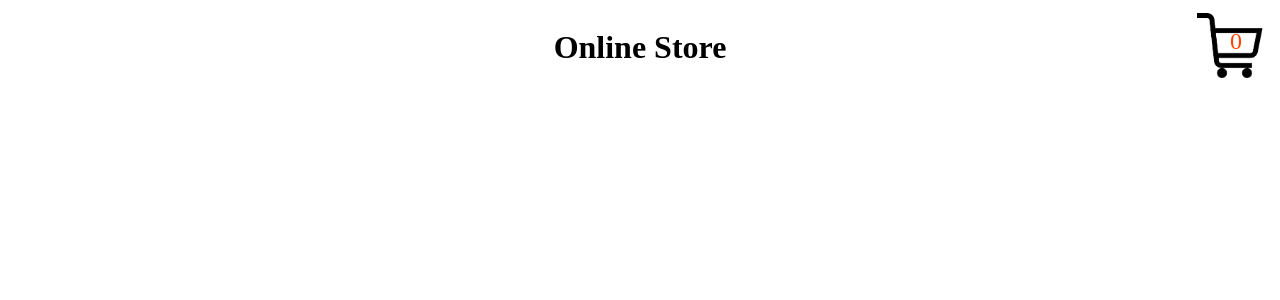
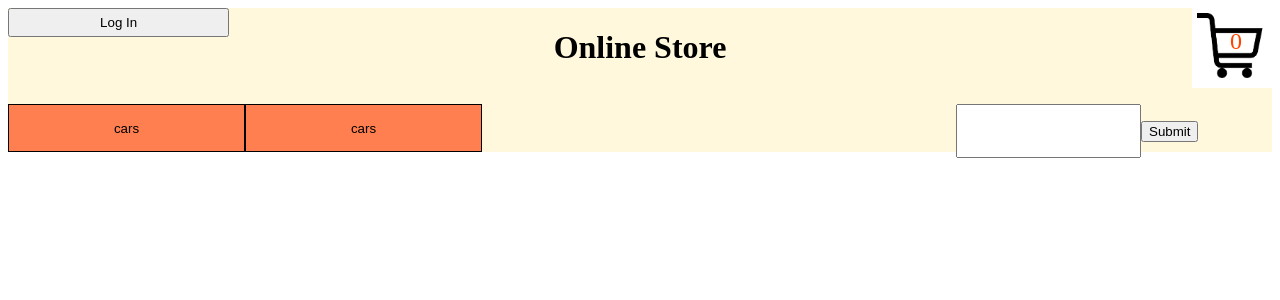
Before and after one commit to DanielHall-Eardley/online_store, a Vue app: page / in a window 1280 px wide. Shown: the top 300 px of the page. Built offline with nearby package versions, Linux system fonts and the light colour scheme.

Commit message:
22/12/2018

```diff
--- a/src/components/Cart.vue
+++ b/src/components/Cart.vue
@@ -9,7 +9,7 @@
   export default{
     computed:{
       itemCount: function(){
-        return this.$store.state.itemCount
+        return this.$store.state.customer.itemCount
       }
     },
     methods: {
--- /dev/null
+++ b/src/components/Input.vue
@@ -0,0 +1,20 @@
+<template>
+  <form>
+    <input/>
+    <button>Submit</button>
+  </form>
+</template>
+
+<script>
+
+</script>
+
+<style scoped>
+  form{
+    grid-column: 3/4;
+    grid-row: 2/3;
+  }
+  input{
+    height:100%;
+  }
+</style>
--- /dev/null
+++ b/src/components/Login.vue
@@ -0,0 +1,38 @@
+<template>
+  <div>
+    <button v-if="customer.loggedIn" v-on:click="login">Log In</button>
+    <h2 v-else>Welcome Back {{customer.name}}</h2>
+  </div>
+</template>
+
+<script>
+  export default{
+    computed: {
+      customer:function(){
+      return this.$store.state.customer
+      }
+    },
+    methods:{
+      login: function (){
+        this.$router.push("/Login")
+      }
+    }
+  }
+</script>
+
+<style scoped>
+  div{
+    grid-column: 1/2;
+    grid-row: 1/2;
+  }
+
+  button{
+    width:70%;
+    height:30%;
+  }
+
+  h2{
+    font-size: 1.2rem;
+  }
+
+</style>
--- /dev/null
+++ b/src/components/Menu.vue
@@ -0,0 +1,93 @@
+<template>
+  <nav id="menu">
+    <div class="menu-container">
+      <div class="menu-title" v-bind:style="{order:menu.order}" v-for="(menu, index) in menus" v-bind:key="index">
+        <button class="menu-button"
+          v-bind:id="index"
+          v-on:click="toggle">
+          {{menu.category}}
+        </button>
+        <transition appear name="dropdown">
+          <div class="dropdown" v-show="menu.toggle">
+            <a class="menu-links"
+              v-for= "link in menu.links"
+              v-bind:href="link.url">
+              {{link.product}}
+            </a>
+          </div>
+        </transition>
+      </div>
+    </div>
+  </nav>
+</template>
+
+<script>
+import Input from "@/components/Input.vue"
+
+  export default{
+    computed: {
+      menus: function(){
+        return this.$store.state.menus
+      }
+    },
+    methods: {
+      toggle: function(event){
+        this.$store.dispatch("toggleMenuAction", event)
+      }
+    },
+  }
+</script>
+
+<style>
+  #menu{
+    grid-column: 1/3;
+    grid-row: 2/3;
+  }
+
+  .menu-container{
+    display:flex;
+    height: 100%;
+    padding: 0%;
+  }
+  .menu-title{
+    width: 25%;
+  }
+  .menu-button{
+    width: 100%;
+    height: 100%;
+    background:coral;
+    border: 0.2px solid black
+  }
+  .menu-links{
+    display:block;
+  }
+  .dropdown{
+    background-color: lightsalmon;
+    padding: 4%
+  }
+
+  .dropdown-enter-active{
+    animation: enter 0.5s ease;
+  }
+
+  @keyframes enter {
+    from{
+      transform: scaleY(0)
+    }
+    to{
+      transform: scaleY(1)
+    }
+  }
+  .dropdown-leave-active{
+    animation: exit 0.5s ease
+  }
+
+  @keyframes exit{
+    from{
+      transform: scaleY(1)
+    }
+    to{
+      transform: scaleY(0)
+    }
+  }
+</style>
--- a/src/store.js
+++ b/src/store.js
@@ -6,16 +6,63 @@ Vue.use(Vuex)
 export default new Vuex.Store({
   strict: true,
   state: {
-    itemCount: 0,
+    customer: {
+      name:"Daniel",
+      email:"",
+      address:"",
+      itemCount: 0,
+      loggedIn: true,
+    },
+    menus: [
+      {
+      category: "cars",
+      toggle: false,
+      order: 1,
+      links:[
+        {
+          url: "url",
+          product: "hellcat"
+        },
+        {
+          url: "url",
+          product: "mustang"
+        }
+      ],
+    },{
+      category: "cars",
+      toggle: false,
+      order: 2,
+      links:[
+        {
+          url: "url",
+          product: "kingswood"
+        },
+        {
+          url: "url",
+          product: "chevy"
+        }
+      ],
+    }
+    ]
   },
   mutations: {
-    addItem : state => {
+    addItem: state => {
       state.itemCount += 1
     },
+    toggleMenu: (state, event) => {
+      for(let i = 0; i <= state.menus.length; i ++){
+        if(i == event.target.id){
+          state.menus[i].toggle = ! state.menus[i].toggle
+        }
+      }
+    }
   },
   actions: {
     addItem: context =>{
       context.commit("addItem")
     },
+    toggleMenuAction: (context, event) => {
+      context.commit("toggleMenu", event)
+    }
   }
 })
--- a/src/views/Home.vue
+++ b/src/views/Home.vue
@@ -3,6 +3,9 @@
     <header id="header">
       <StoreName title="Online Store"></StoreName>
       <Cart></Cart>
+      <Login></Login>
+      <Menu></Menu>
+      <Input></Input>
     </header>
   </div>
 </template>
@@ -11,12 +14,18 @@
 // @ is an alias to /src
 import StoreName from '@/components/StoreName.vue'
 import Cart from '@/components/Cart.vue'
+import Input from '@/components/Input.vue'
+import Login from '@/components/Login.vue'
+import Menu from '@/components/Menu.vue'
 
 export default {
   name: 'home',
   components: {
     StoreName,
     Cart,
+    Input,
+    Login,
+    Menu
   }
 }
 </script>
@@ -28,8 +37,9 @@ export default {
 
 #header{
   display:grid;
-  grid-template-rows: 12vh;
+  grid-template-rows: 12vh 6vh;
   grid-template-columns: 1fr 2fr 1fr;
+  background:cornsilk
 
 }
 
```
